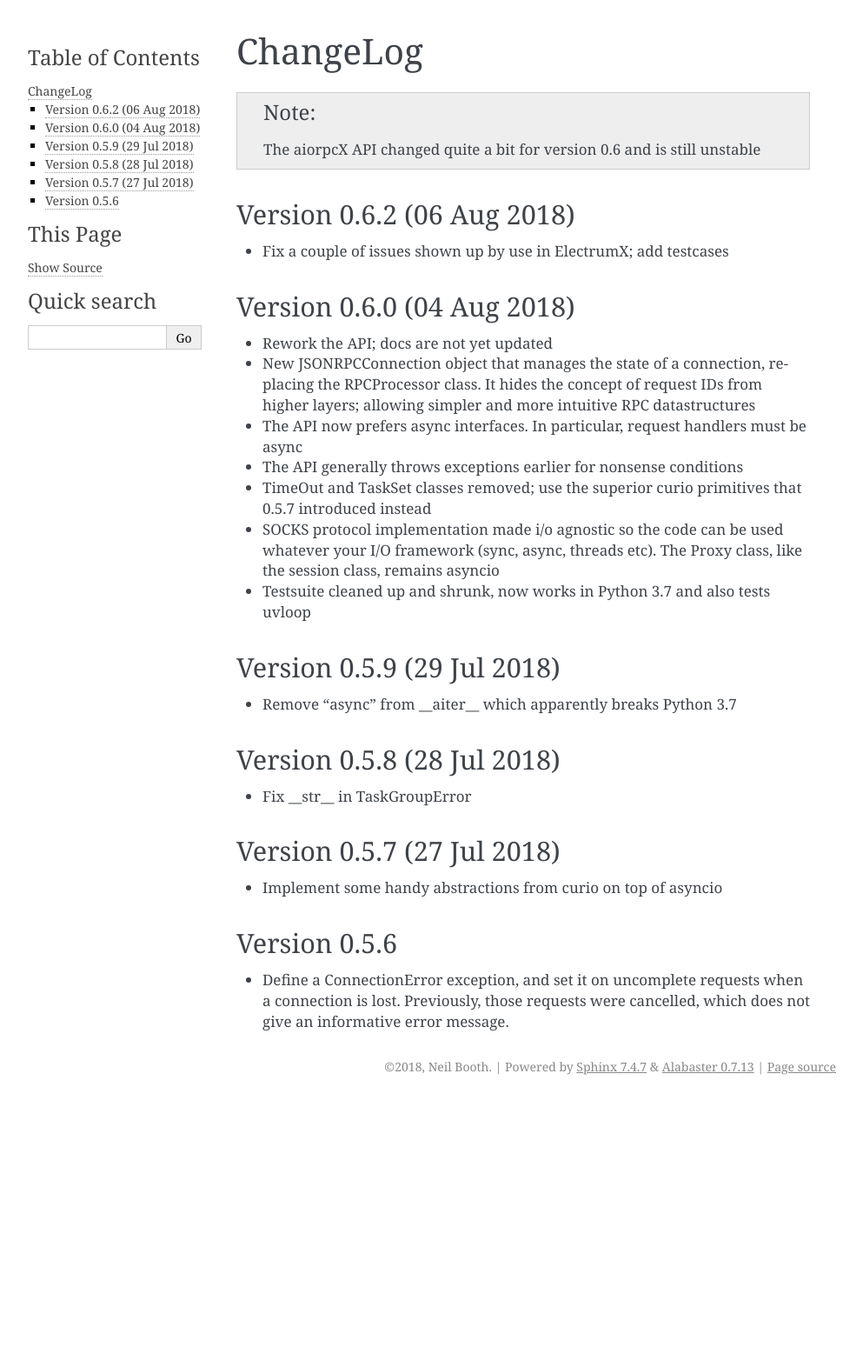
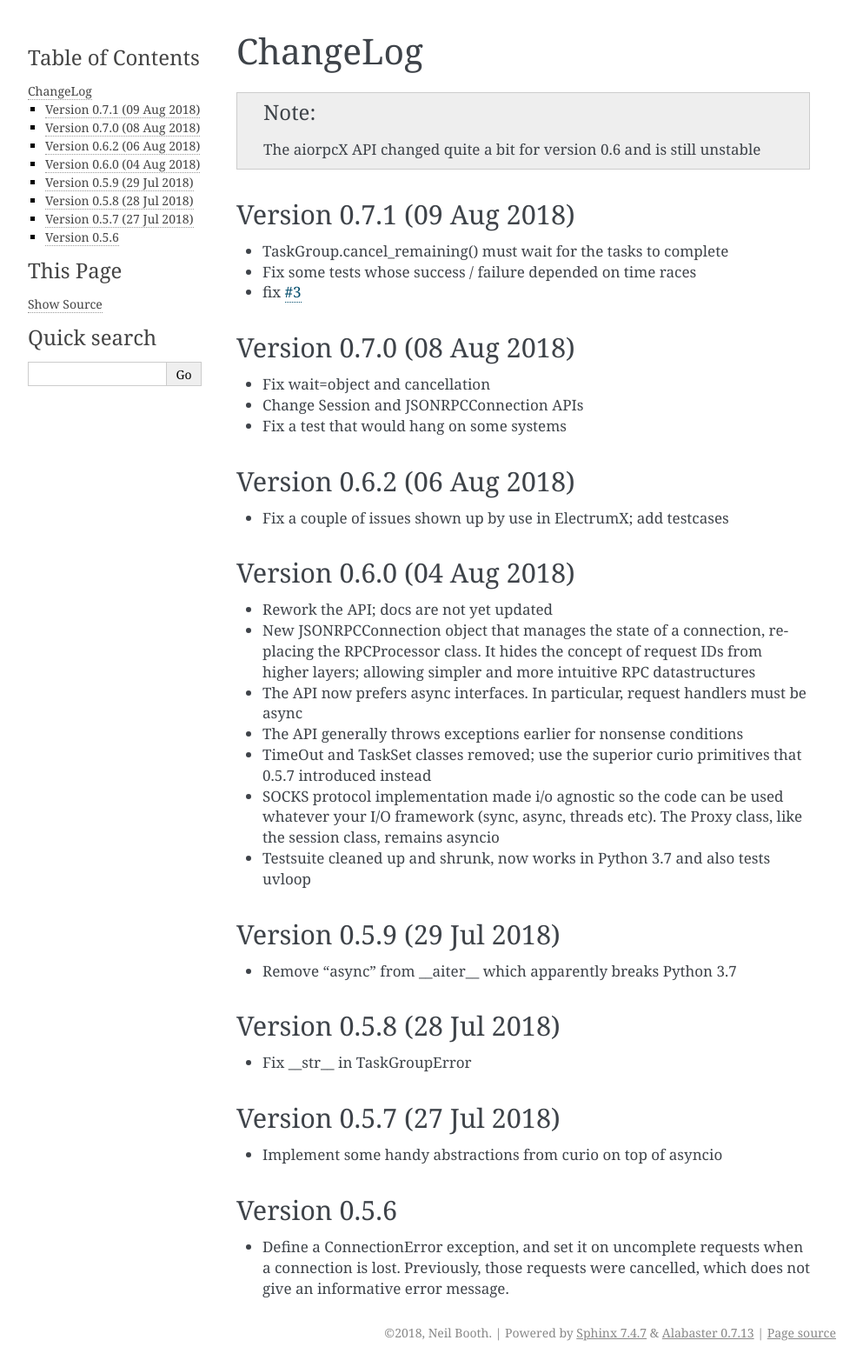
Before and after one commit to kyuupichan/aiorpcX, a Sphinx documentation site: the page built from docs/changelog.rst, in a window 1280 px wide. Shown: the whole page at 87% size, without its empty margins (148-1141 px from the left). Built offline with Sphinx 7.4.7, drawn with Linux system fonts in a browser that asks for light colours; before the commit the page ends 1266 px from its top, so only the background shows below that.

Commit message:
Prepare 0.7.1

```diff
--- a/aiorpcx/__init__.py
+++ b/aiorpcx/__init__.py
@@ -5,7 +5,7 @@ from .socks import *
 from .session import *
 from .util import *
 
-_version = (0, 7, 0)
+_version = (0, 7, 1)
 _version_str = '.'.join(str(part) for part in _version)
 
 __all__ = (curio.__all__ +
--- a/docs/changelog.rst
+++ b/docs/changelog.rst
@@ -3,6 +3,20 @@ ChangeLog
 
 .. note:: The aiorpcX API changed quite a bit for version 0.6 and
           is still unstable
+
+Version 0.7.1 (09 Aug 2018)
+---------------------------
+
+* TaskGroup.cancel_remaining() must wait for the tasks to complete
+* Fix some tests whose success / failure depended on time races
+* fix `#3`_
+
+Version 0.7.0 (08 Aug 2018)
+---------------------------
+
+* Fix wait=object and cancellation
+* Change Session and JSONRPCConnection APIs
+* Fix a test that would hang on some systems
 
 Version 0.6.2 (06 Aug 2018)
 ---------------------------
@@ -49,3 +63,5 @@ Version 0.5.6
 * Define a ConnectionError exception, and set it on uncomplete
   requests when a connection is lost.  Previously, those requests were
   cancelled, which does not give an informative error message.
+
+.. _#3: https://github.com/kyuupichan/aiorpcX/issues/3
```
